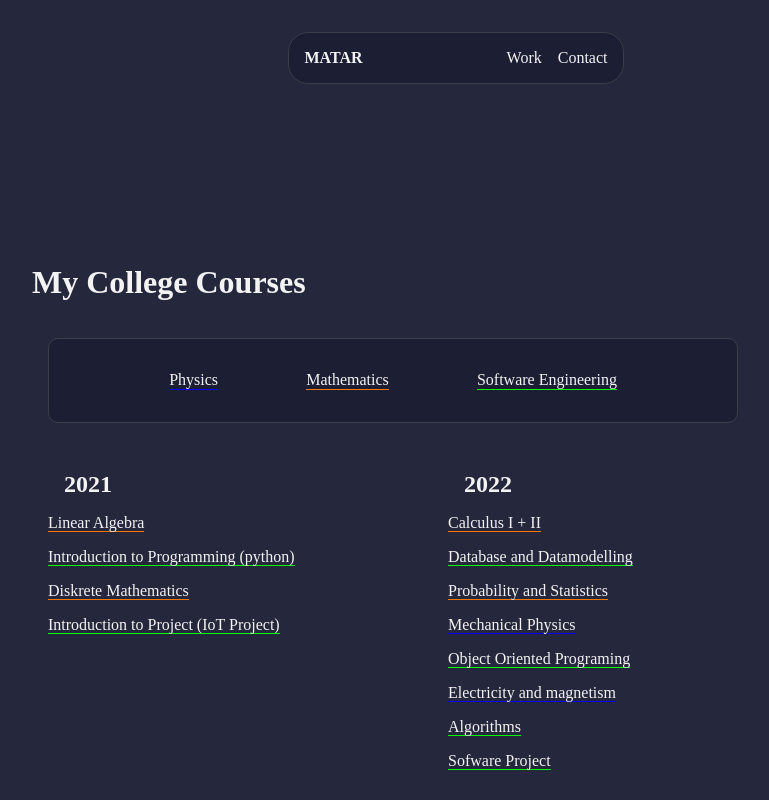
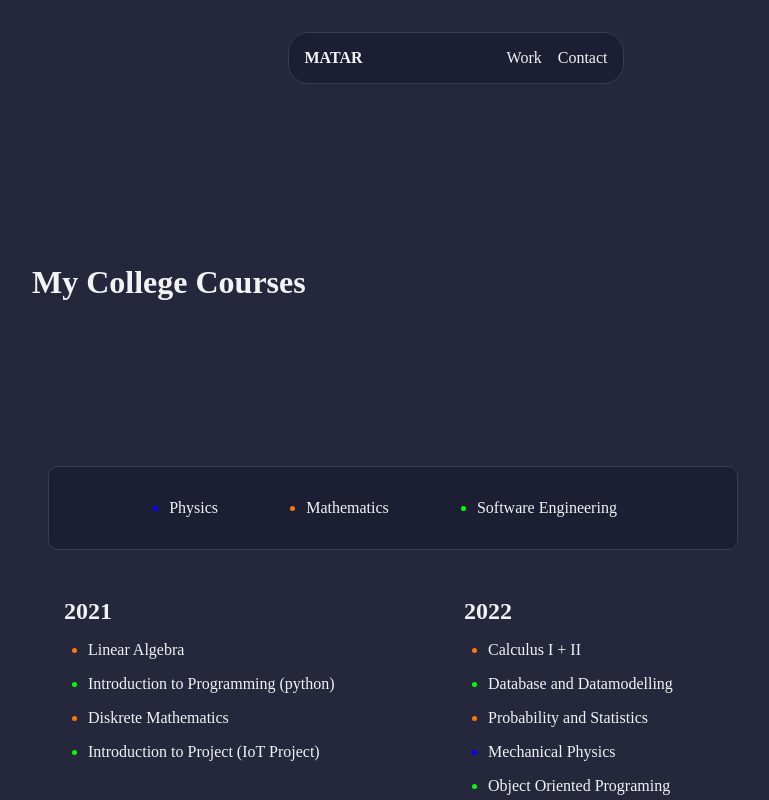
Before and after one commit to Matars/Portfolio, a Vue app: page /Education in a window 1280 px wide. Shown: the top 800 px of the page, without its empty margins (192-961 px from the left). Built offline with nearby package versions, Linux system fonts and the light colour scheme.

Commit message:
changed style on education page

```diff
--- a/src/components/InstructionsComp.vue
+++ b/src/components/InstructionsComp.vue
@@ -1,8 +1,10 @@
 <template>
   <div class="instructions">
-    <span class="physics">Physics</span>
-    <span class="math">Mathematics</span>
-    <span class="software">Software Engineering</span>
+    <ul>
+      <li class="physics"><span class="name">Physics</span></li>
+      <li class="math"><span class="name">Mathematics</span></li>
+      <li class="software"><span class="name">Software Engineering</span></li>
+    </ul>
   </div>
 </template>
 
@@ -11,7 +13,11 @@ export default {};
 </script>
 
 <style scoped>
-.instructions {
+.name {
+  color: var(--text-main);
+}
+
+ul {
   display: flex;
   justify-content: space-evenly;
   margin: 1rem;
@@ -22,14 +28,14 @@ export default {};
   border: 1px solid var(--border-color);
 }
 .physics {
-  border-bottom: 1px solid #0800ff;
+  color: #0800ff;
 }
 
 .software {
-  border-bottom: 1px solid #00ff00;
+  color: #00ff00;
 }
 
 .math {
-  border-bottom: 1px solid #ff7700;
+  color: #ff7700;
 }
 </style>
--- a/src/views/EducationView.vue
+++ b/src/views/EducationView.vue
@@ -18,20 +18,20 @@ import InstructionsComp from "../components/InstructionsComp.vue";
           <div class="courses-container">
             <span v-for="course in courses" :key="course.name">
               <div class="course-name">
-                <p v-if="course.year === year">
-                  <span v-if="course.department === 'Mathematics'" class="math">
-                    {{ course.name }}
-                  </span>
-                  <span v-if="course.department === 'Physics'" class="physics">
-                    {{ course.name }}
-                  </span>
-                  <span
+                <ul v-if="course.year === year">
+                  <li v-if="course.department === 'Mathematics'" class="math">
+                    <span class="name"> {{ course.name }}</span>
+                  </li>
+                  <li v-if="course.department === 'Physics'" class="physics">
+                    <span class="name"> {{ course.name }}</span>
+                  </li>
+                  <li
                     v-if="course.department === 'Sofware Engineering'"
                     class="software"
                   >
-                    {{ course.name }}
-                  </span>
-                </p>
+                    <span class="name"> {{ course.name }}</span>
+                  </li>
+                </ul>
               </div>
             </span>
           </div>
@@ -43,16 +43,19 @@ import InstructionsComp from "../components/InstructionsComp.vue";
 </template>
 
 <style scoped>
+.name {
+  color: var(--text-main);
+}
 .physics {
-  border-bottom: 1px solid #0800ff;
+  color: #0800ff;
 }
 
 .software {
-  border-bottom: 1px solid #00ff00;
+  color: #00ff00;
 }
 
 .math {
-  border-bottom: 1px solid #ff7700;
+  color: #ff7700;
 }
 
 .year-container {
```
